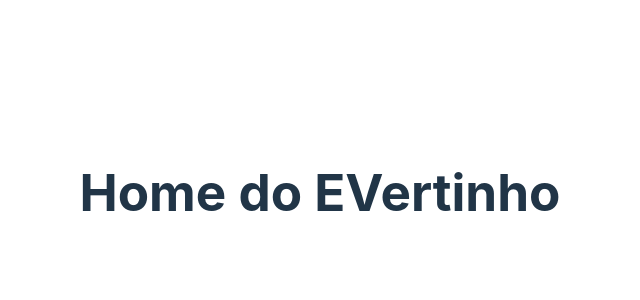
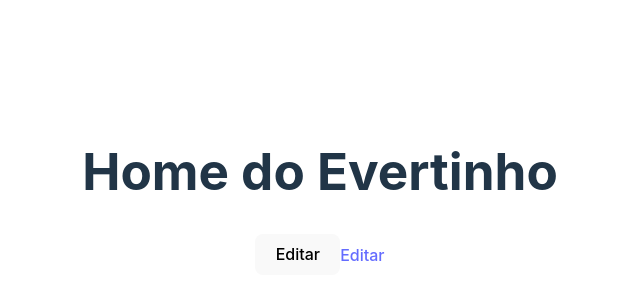
Before and after one commit to EvertonPSilva09/FE_III_Aula_15_Desafio, a React (Vite) app: page / in a window 1280 px wide. Shown: the part 208-508 px from the top of the page, without its empty margins (320-960 px from the left). Built offline with nearby package versions, Linux system fonts and the light colour scheme.

Commit message:
Exemplos de redirecionamento de Página usando o React Router Dom

```diff
--- a/src/pages/home/index.jsx
+++ b/src/pages/home/index.jsx
@@ -1,7 +1,13 @@
+import { Link, useNavigate } from "react-router-dom";
+
 export default function HomePage() {
+  const navigate = useNavigate();
+
   return (
     <div>
-      <h1>Home do EVertinho</h1>
+      <h1>Home do Evertinho</h1>
+      <button onClick={() => navigate("/forms")}>Editar</button>
+      <Link to="/forms">Editar</Link>
     </div>
   );
 }
```
